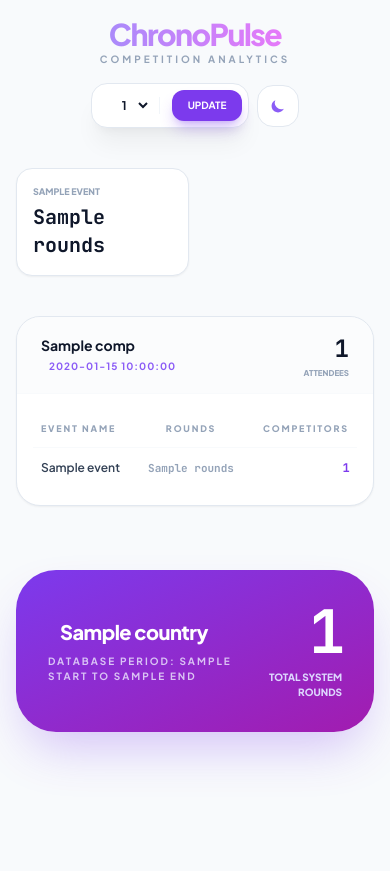
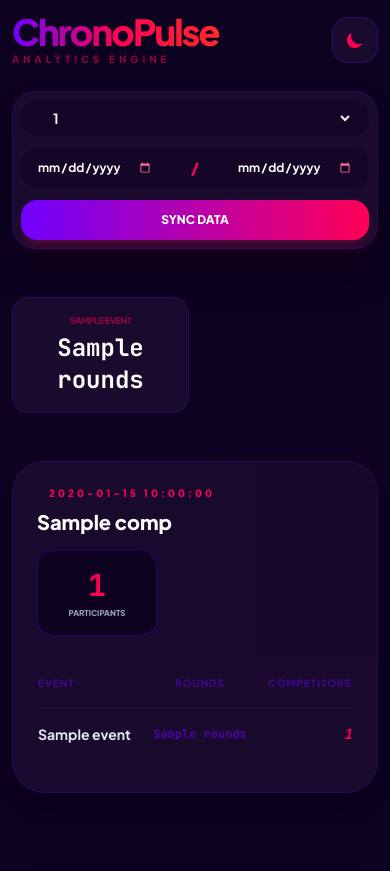
Before and after one commit to Lavages/chrono-pulse, a Flask app: template templates/finder.html in a window 390 px wide. Shown: the top 871 px of the page. Before the commit the page ends 765 px from the top, so only its background shows below. Run offline with Flask 3, Linux system fonts and the light colour scheme; the template is opened without the code that fills it: most values are stand-ins (such as "Sample title", 1, 10 or a date in 2020); some libraries are stand-ins or nearby versions.

Commit message:
Fix for mobile

```diff
--- a/templates/finder.html
+++ b/templates/finder.html
@@ -1,149 +1,171 @@
 <!DOCTYPE html>
-<html lang="en">
+<html lang="en" class="dark"> <!-- Defaulting to dark for the vibe -->
 <head>
     <meta charset="UTF-8">
     <meta name="viewport" content="width=device-width, initial-scale=1.0">
     <title>ChronoPulse | WCA Metrics</title>
     <script src="https://cdn.tailwindcss.com"></script>
     <link href="https://fonts.googleapis.com/css2?family=Plus+Jakarta+Sans:wght@400;600;700;800&family=JetBrains+Mono:wght@700&display=swap" rel="stylesheet">
-    <!-- Flag Icons Library -->
     <link rel="stylesheet" href="https://cdn.jsdelivr.net/gh/lipis/flag-icons@7.0.0/css/flag-icons.min.css"/>
 
     <script>
         tailwind.config = {
             darkMode: 'class',
-            theme: { extend: { colors: { midnight: '#070214', surface: '#120826', accent: '#a855f7' } } }
+            theme: {
+                extend: {
+                    colors: {
+                        nebula: '#0d021f',
+                        surface: '#1a0b2e',
+                        neonPink: '#ff0055',
+                        neonPurple: '#7000ff',
+                        neonRed: '#ff2a2a'
                     }
-        // Change the flag icon preview when the dropdown changes
+                }
+            }
+        }
         function updateFlagPreview(select) {
             const iso = select.options[select.selectedIndex].getAttribute('data-iso');
             document.getElementById('header-flag').className = `fi fi-${iso} rounded-sm shadow-sm transition-all`;
         }
         function toggleTheme() {
             document.documentElement.classList.toggle('dark');
-            localStorage.theme = document.documentElement.classList.contains('dark') ? 'dark' : 'light';
         }
     </script>
     <style>
         .mono { font-family: 'JetBrains Mono', monospace; }
         body { font-family: 'Plus Jakarta Sans', sans-serif; scroll-behavior: smooth; }
-        select option { background: #120826; color: white; }
+
+        /* Neon Border Effect */
+        .neon-border {
+            box-shadow: 0 0 10px rgba(112, 0, 255, 0.2);
+            border: 1px solid rgba(255, 0, 85, 0.2);
+        }
+        .dark .neon-border:hover {
+            box-shadow: 0 0 15px rgba(255, 0, 85, 0.4);
+            border-color: #ff0055;
+        }
+
+        /* Custom Date Picker Styles */
+        input[type="date"]::-webkit-calendar-picker-indicator {
+            filter: invert(0.5) sepia(1) saturate(5) hue-rotate(300deg);
+            cursor: pointer;
+        }
     </style>
 </head>
-<body class="bg-slate-50 dark:bg-midnight text-slate-900 dark:text-slate-100 p-4 md:p-6 min-h-screen">
+<body class="bg-slate-50 dark:bg-nebula text-slate-900 dark:text-slate-100 p-3 md:p-6 min-h-screen transition-colors duration-300">
     <div class="max-w-5xl mx-auto">
 
         <!-- Header & Controls -->
-        <header class="flex flex-col md:flex-row justify-between items-center mb-10 gap-4">
-            <div class="text-center md:text-left">
-                <h1 class="text-3xl font-extrabold tracking-tighter bg-clip-text text-transparent bg-gradient-to-r from-violet-400 to-fuchsia-400">ChronoPulse</h1>
-                <p class="text-[10px] font-bold text-slate-400 dark:text-violet-400/40 uppercase tracking-[0.3em]">Competition Analytics</p>
+        <header class="flex flex-col gap-6 mb-12">
+            <div class="flex justify-between items-center">
+                <div>
+                    <h1 class="text-4xl font-extrabold tracking-tighter bg-clip-text text-transparent bg-gradient-to-r from-neonPurple via-neonPink to-neonRed">
+                        ChronoPulse
+                    </h1>
+                    <p class="text-[10px] font-bold text-slate-400 dark:text-neonPink/60 uppercase tracking-[0.4em]">Analytics Engine</p>
+                </div>
+                <button onclick="toggleTheme()" class="p-3 rounded-2xl bg-white dark:bg-surface border border-slate-200 dark:border-neonPurple/30 text-neonPink hover:scale-110 transition-transform">
+                    <svg class="w-5 h-5" fill="currentColor" viewBox="0 0 20 20"><path d="M17.293 13.293A8 8 0 016.707 2.707a8.001 8.001 0 1010.586 10.586z"></path></svg>
+                </button>
             </div>
 
-            <div class="flex items-center gap-2">
-                <form action="/" method="GET" class="bg-white dark:bg-surface border border-slate-200 dark:border-violet-900/30 p-1.5 rounded-2xl flex items-center gap-3 shadow-xl shadow-black/5">
-
-                    <!-- Dynamic Flag + Dropdown -->
-                    <div class="flex items-center gap-2 pl-3 pr-2 border-r border-slate-100 dark:border-violet-900/20">
-                        <span id="header-flag" class="fi fi-{{ current_iso }} rounded-sm scale-110"></span>
-                        <select name="country" onchange="updateFlagPreview(this)" class="bg-transparent text-xs font-bold focus:outline-none cursor-pointer pr-2">
+            <form action="/" method="GET" class="flex flex-col md:flex-row bg-white dark:bg-surface border border-slate-200 dark:border-neonPurple/20 p-2 rounded-3xl gap-3 shadow-2xl">
+                <!-- Country Select -->
+                <div class="flex items-center gap-3 px-4 py-2 bg-slate-50 dark:bg-nebula/50 rounded-2xl flex-1">
+                    <span id="header-flag" class="fi fi-{{ current_iso }} rounded-sm scale-125"></span>
+                    <select name="country" onchange="updateFlagPreview(this)" class="bg-transparent text-sm font-bold focus:outline-none cursor-pointer w-full">
                         {% for c in all_countries %}
-                            <option value="{{ c.id }}" data-iso="{{ c.iso2 }}" {% if c.id == country %}selected{% endif %}>
-                                {{ c.id }}
-                            </option>
+                        <option value="{{ c.id }}" data-iso="{{ c.iso2 }}" {% if c.id == country %}selected{% endif %}>{{ c.id }}</option>
                         {% endfor %}
                     </select>
                 </div>
 
-                    <div class="hidden sm:flex items-center gap-1 px-2">
-                        <input type="date" name="start" value="{{ start }}" class="bg-transparent text-[11px] font-bold focus:outline-none dark:[color-scheme:dark]">
-                        <span class="text-slate-300 dark:text-violet-900 mx-1">/</span>
-                        <input type="date" name="end" value="{{ end }}" class="bg-transparent text-[11px] font-bold focus:outline-none dark:[color-scheme:dark]">
+                <!-- Date Range -->
+                <div class="flex items-center justify-between gap-2 px-4 py-2 bg-slate-50 dark:bg-nebula/50 rounded-2xl flex-1">
+                    <input type="date" name="start" value="{{ start }}" class="bg-transparent text-xs font-bold focus:outline-none dark:text-white">
+                    <span class="text-neonPink font-black">/</span>
+                    <input type="date" name="end" value="{{ end }}" class="bg-transparent text-xs font-bold focus:outline-none dark:text-white">
                 </div>
 
-                    <button type="submit" class="bg-violet-600 hover:bg-violet-500 text-white font-bold px-4 py-2 rounded-xl text-[10px] uppercase transition-all shadow-lg shadow-violet-600/30">
-                        Update
+                <button type="submit" class="bg-gradient-to-r from-neonPurple to-neonPink hover:from-neonPink hover:to-neonRed text-white font-black px-8 py-3 rounded-2xl text-xs uppercase transition-all shadow-lg shadow-neonPink/20">
+                    Sync Data
                 </button>
             </form>
-
-                <button onclick="toggleTheme()" class="p-3 rounded-2xl bg-white dark:bg-surface border border-slate-200 dark:border-violet-900/30 text-violet-500">
-                    <svg class="w-4 h-4" fill="currentColor" viewBox="0 0 20 20"><path d="M17.293 13.293A8 8 0 016.707 2.707a8.001 8.001 0 1010.586 10.586z"></path></svg>
-                </button>
-            </div>
         </header>
 
         <!-- Global Summary -->
         {% if event_summary %}
-        <section class="grid grid-cols-2 sm:grid-cols-4 lg:grid-cols-6 gap-3 mb-10">
+        <section class="grid grid-cols-2 md:grid-cols-3 lg:grid-cols-6 gap-3 mb-12">
             {% for event, rounds in event_summary.items() %}
-            <div class="bg-white dark:bg-surface border border-slate-200 dark:border-violet-900/20 p-4 rounded-2xl shadow-sm">
-                <p class="text-[9px] font-black text-slate-400 dark:text-violet-400/40 uppercase mb-1">{{ event }}</p>
-                <p class="text-xl font-extrabold dark:text-white mono">{{ rounds }}</p>
+            <div class="bg-white dark:bg-surface border border-slate-200 dark:border-neonPurple/20 p-4 rounded-2xl text-center group hover:border-neonPink/50 transition-all">
+                <p class="text-[9px] font-black text-slate-400 dark:text-neonPink/50 uppercase mb-1 tracking-tighter">{{ event }}</p>
+                <p class="text-2xl font-extrabold dark:text-white mono group-hover:scale-110 transition-transform">{{ rounds }}</p>
             </div>
             {% endfor %}
         </section>
         {% endif %}
 
-        <!-- Results List -->
-        <div class="space-y-6">
+        <!-- Competition Results -->
+        <div class="grid grid-cols-1 gap-8">
             {% for comp in comps %}
-            <article class="bg-white dark:bg-surface border border-slate-200 dark:border-violet-900/30 rounded-3xl overflow-hidden shadow-sm hover:border-violet-500/40 transition-all">
-                <div class="px-6 py-4 border-b border-slate-50 dark:border-violet-950/50 flex justify-between items-center bg-slate-50/50 dark:bg-violet-950/10">
-                    <div>
-                        <h3 class="text-sm font-bold dark:text-white">{{ comp.name }}</h3>
-                        <div class="flex items-center gap-2 mt-1">
-                            <span class="fi fi-{{ current_iso }} text-[10px] rounded-xs opacity-70"></span>
-                            <span class="text-[10px] font-bold text-violet-500 uppercase tracking-widest">{{ comp.date }}</span>
+            <article class="bg-white dark:bg-surface border border-slate-200 dark:border-neonPurple/20 rounded-[2rem] overflow-hidden shadow-xl neon-border transition-all">
+                <!-- Header Card -->
+                <div class="p-6 md:p-8 flex flex-col md:flex-row justify-between items-start md:items-center gap-4 bg-gradient-to-r from-slate-50 to-white dark:from-surface dark:to-nebula/30">
+                    <div class="flex-1">
+                        <div class="flex items-center gap-3 mb-2">
+                            <span class="fi fi-{{ current_iso }} rounded-sm opacity-80"></span>
+                            <span class="text-[10px] font-black text-neonPink uppercase tracking-[0.3em]">{{ comp.date }}</span>
+                        </div>
+                        <h3 class="text-xl font-extrabold dark:text-white leading-tight">{{ comp.name }}</h3>
+                    </div>
+                    <div class="bg-white dark:bg-nebula p-4 rounded-2xl border border-slate-100 dark:border-neonPurple/30 min-w-[120px] text-center">
+                        <span class="text-3xl font-black mono text-neonPurple dark:text-neonPink">{{ comp.total_competitors }}</span>
+                        <p class="text-[8px] font-black text-slate-400 uppercase mt-1">Participants</p>
                     </div>
                 </div>
-                    <div class="text-right">
-                        <span class="text-2xl font-extrabold mono dark:text-violet-200">{{ comp.total_competitors }}</span>
-                        <p class="text-[8px] font-black text-slate-400 uppercase leading-none mt-1">Attendees</p>
-                    </div>
-                </div>
-                <div class="p-4">
-                    <!-- Replace your current <table> in the Results List section with this -->
+
+                <!-- Responsive Table/Card Layout -->
+                <div class="px-6 pb-8">
+                    <div class="overflow-x-auto">
                         <table class="w-full">
                             <thead>
-        <tr class="border-b border-slate-50 dark:border-violet-900/10">
-            <th class="py-3 px-2 text-left text-[9px] font-black text-slate-400 dark:text-violet-400/40 uppercase tracking-[0.2em]">Event Name</th>
-            <th class="py-3 text-center text-[9px] font-black text-slate-400 dark:text-violet-400/40 uppercase tracking-[0.2em]">Rounds</th>
-            <th class="py-3 px-2 text-right text-[9px] font-black text-slate-400 dark:text-violet-400/40 uppercase tracking-[0.2em]">Competitors</th>
+                                <tr class="text-[10px] font-black text-slate-400 dark:text-neonPurple/50 uppercase tracking-widest border-b border-slate-100 dark:border-neonPurple/10">
+                                    <th class="py-4 text-left">Event</th>
+                                    <th class="py-4 text-center">Rounds</th>
+                                    <th class="py-4 text-right">Competitors</th>
                                 </tr>
                             </thead>
-    <tbody class="divide-y divide-slate-50 dark:divide-violet-900/10">
+                            <tbody class="divide-y divide-slate-50 dark:divide-neonPurple/5">
                                 {% for detail in comp.details %}
-        <tr class="group hover:bg-slate-50 dark:hover:bg-violet-900/5 transition-colors">
-            <td class="py-3 px-2 text-xs font-semibold text-slate-700 dark:text-slate-300">
-                {{ detail.event }}
-            </td>
-            <td class="py-3 text-center text-[11px] text-slate-400 mono">
-                {{ detail.rounds }}
-            </td>
-            <td class="py-3 px-2 text-right text-xs font-bold text-violet-600 dark:text-violet-400 mono tracking-tighter">
-                {{ detail.count }}
-            </td>
+                                <tr class="group hover:bg-neonPink/[0.02] transition-colors">
+                                    <td class="py-4 text-sm font-bold text-slate-700 dark:text-slate-200">{{ detail.event }}</td>
+                                    <td class="py-4 text-center text-xs mono text-slate-400 dark:text-neonPurple/60">{{ detail.rounds }}</td>
+                                    <td class="py-4 text-right text-sm font-black text-neonPurple dark:text-neonPink mono italic">{{ detail.count }}</td>
                                 </tr>
                                 {% endfor %}
                             </tbody>
                         </table>
                     </div>
+                </div>
             </article>
             {% endfor %}
         </div>
 
-        <!-- Footer Stats -->
-        <footer class="mt-16 p-8 bg-gradient-to-br from-violet-600 to-fuchsia-700 rounded-[2.5rem] flex justify-between items-center text-white shadow-2xl shadow-violet-600/30">
+        <!-- Cyber Footer -->
+        <footer class="mt-20 p-10 bg-gradient-to-br from-neonPurple via-neonPink to-neonRed rounded-[3rem] text-white shadow-2xl relative overflow-hidden group">
+            <div class="absolute inset-0 bg-[url('https://www.transparenttextures.com/patterns/carbon-fibre.png')] opacity-10"></div>
+            <div class="relative z-10 flex flex-col md:flex-row justify-between items-center gap-8 text-center md:text-left">
                 <div>
-                <div class="flex items-center gap-3 mb-2">
-                    <span class="fi fi-{{ current_iso }} rounded-md shadow-lg scale-125"></span>
-                    <h4 class="font-extrabold text-xl tracking-tight">{{ country }}</h4>
+                    <div class="flex items-center justify-center md:justify-start gap-4 mb-4">
+                        <span class="fi fi-{{ current_iso }} rounded-lg shadow-2xl scale-150"></span>
+                        <h4 class="font-extrabold text-3xl tracking-tighter">{{ country }}</h4>
                     </div>
-                <p class="text-violet-100 text-[10px] font-bold uppercase tracking-[0.2em] opacity-80">Database Period: {{ start }} to {{ end }}</p>
+                    <p class="text-white/60 text-[10px] font-black uppercase tracking-[0.3em]">Query Window: {{ start }} — {{ end }}</p>
                 </div>
-            <div class="text-right">
-                <span class="text-6xl font-extrabold mono tracking-tighter">{{ total_rounds }}</span>
-                <p class="font-black uppercase text-[10px] text-violet-200 mt-2">Total System Rounds</p>
+                <div class="bg-black/20 p-6 rounded-[2rem] backdrop-blur-md border border-white/10">
+                    <span class="text-7xl font-black mono tracking-tighter italic">{{ total_rounds }}</span>
+                    <p class="font-black uppercase text-[10px] text-white/70 mt-2 tracking-widest">Total Cached Rounds</p>
+                </div>
             </div>
         </footer>
     </div>
```
Lines whose indentation alone changed are shown as unchanged.
